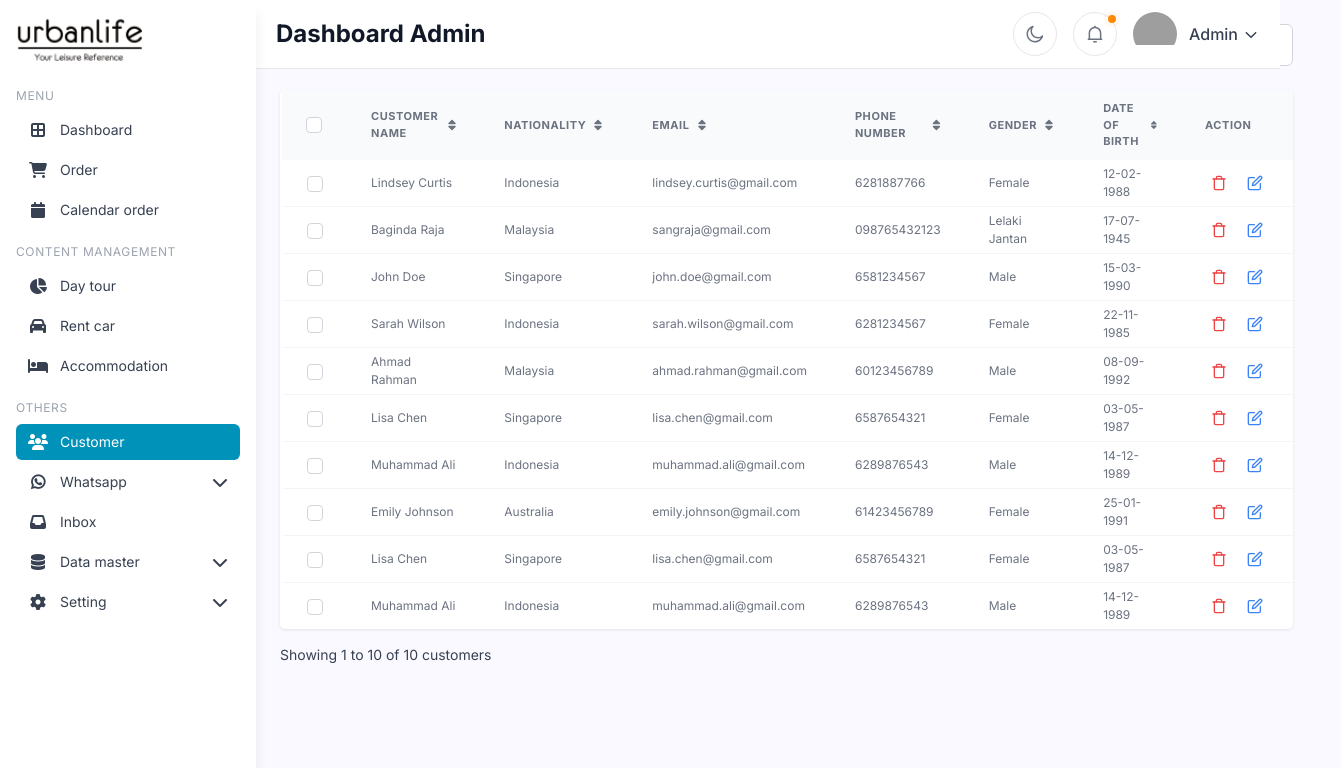
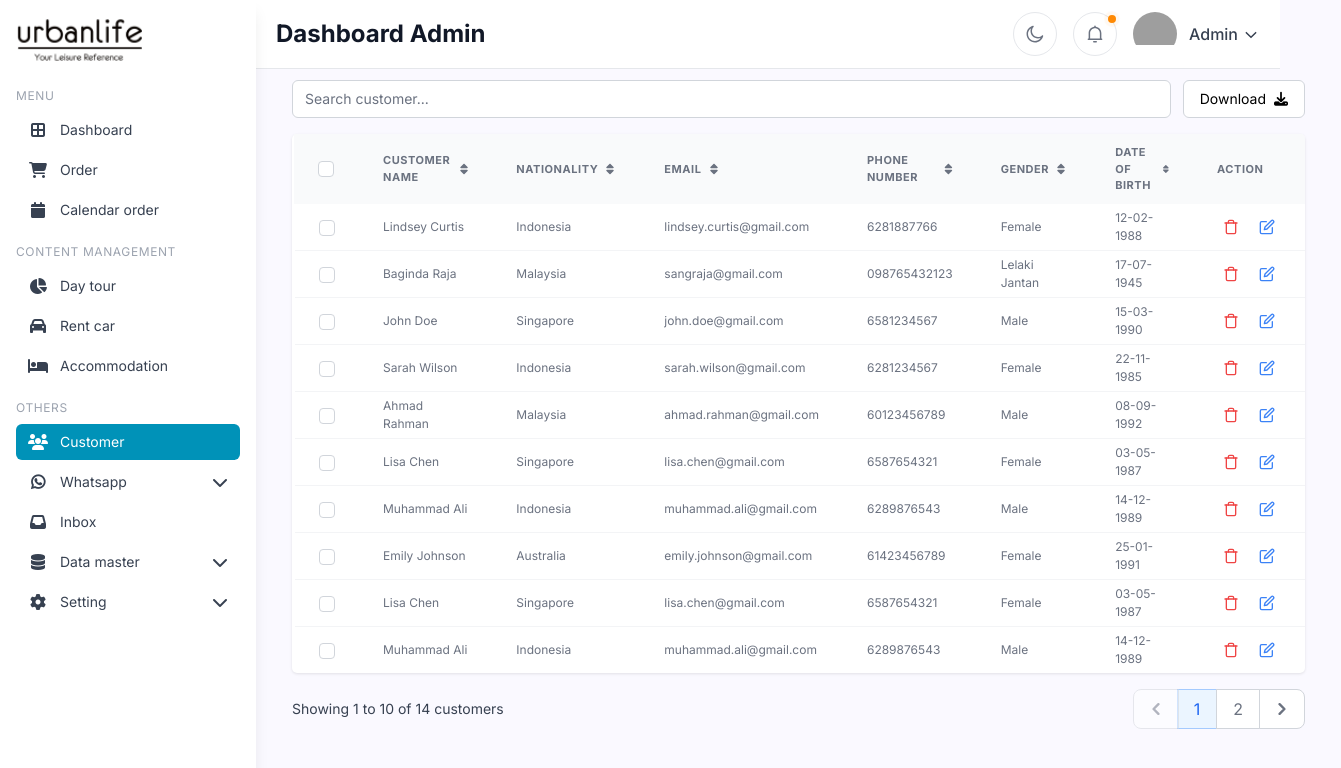
Before and after one commit to myreds12/urbanlife-frontend, a React (Vite) app in the folder urbanlife-frontend/: page /admin/customer in a window 1280 px wide. Shown: the top 768 px of the page, 1341 px wide, since content can reach past the window. Built offline with nearby package versions, Linux system fonts and the light colour scheme; grey boxes are pictures that could not be loaded; a web font is replaced by a local one.

Commit message:
feat(AdminDashboard): improve customer data handling and UI

```diff
--- a/urbanlife-frontend/src/components/AdminDashboard/Utils/Ui/button/DownloadButton.jsx
+++ b/urbanlife-frontend/src/components/AdminDashboard/Utils/Ui/button/DownloadButton.jsx
@@ -2,39 +2,47 @@ import React from 'react';
 
 const DownloadButton = ({ data, filename = 'data.csv' }) => {
   const handleDownload = () => {
-    const csvContent = [
-      ['Customer Name', 'Nationality', 'Email', 'Phone Number', 'Gender', 'Date of Birth'],
-      ...data.map(row => [
-        row.customer_name,
-        row.nationality,
-        row.email,
-        row.phone_number,
-        row.gender,
-        row.date_of_birth,
-      ]),
-    ]
-      .map(e => e.join(','))
-      .join('\n');
+    if (!data || data.length === 0) return;
 
-    const blob = new Blob([csvContent], { type: 'text/csv' });
-    const url = window.URL.createObjectURL(blob);
+    const headers = [
+      'Customer Name',
+      'Nationality',
+      'Email',
+      'Phone Number',
+      'Gender',
+      'Date of Birth',
+    ];
+
+    const keys = [
+      'customer_name',
+      'nationality',
+      'email',
+      'phone_number',
+      'gender',
+      'date_of_birth',
+    ];
+
+    const csvRows = [
+      headers.join(','),
+      ...data.map(row => keys.map(key => `"${row[key] ?? ''}"`).join(',')),
+    ];
+
+    const blob = new Blob([csvRows.join('\n')], { type: 'text/csv' });
+    const url = URL.createObjectURL(blob);
 
     const a = document.createElement('a');
     a.href = url;
     a.download = filename;
     a.click();
-    window.URL.revokeObjectURL(url);
+    URL.revokeObjectURL(url);
   };
 
   return (
     <button
       onClick={handleDownload}
-      className="bg-white border border-gray-300 text-sm px-4 py-2 rounded-md hover:bg-gray-100 flex items-center gap-2"
+      className="bg-white border border-gray-300 rounded-md px-4 py-2 text-sm hover:bg-gray-100 flex items-center gap-2"
     >
-      Download
-      <svg xmlns="http://www.w3.org/2000/svg" className="w-4 h-4" fill="none" viewBox="0 0 24 24" stroke="currentColor">
-        <path strokeLinecap="round" strokeLinejoin="round" strokeWidth={2} d="M4 16v2a2 2 0 002 2h12a2 2 0 002-2v-2M7 10l5 5 5-5M12 15V3" />
-      </svg>
+      Download <i className="fa-solid fa-download" />
     </button>
   );
 };
--- a/urbanlife-frontend/src/pages/AdminDashboard/Customer/Customer.jsx
+++ b/urbanlife-frontend/src/pages/AdminDashboard/Customer/Customer.jsx
@@ -7,7 +7,7 @@ const Customer = () => {
   const [selectedRows, setSelectedRows] = useState([]);
   const [sortConfig, setSortConfig] = useState({ key: null, direction: 'asc' });
   const [currentPage, setCurrentPage] = useState(1);
-  const [searchQuery, setSearchQuery] = useState('');
+  const [searchTerm, setSearchTerm] = useState('');
   const itemsPerPage = 10;
 
   const [customerData, setCustomerData] = useState([
@@ -21,6 +21,10 @@ const Customer = () => {
     { id: 'C008', customer_name: 'Emily Johnson', nationality: 'Australia', email: 'emily.johnson@gmail.com', phone_number: '61423456789', gender: 'Female', date_of_birth: '25-01-1991' },
     { id: 'C009', customer_name: 'Lisa Chen', nationality: 'Singapore', email: 'lisa.chen@gmail.com', phone_number: '6587654321', gender: 'Female', date_of_birth: '03-05-1987' },
     { id: 'C0010', customer_name: 'Muhammad Ali', nationality: 'Indonesia', email: 'muhammad.ali@gmail.com', phone_number: '6289876543', gender: 'Male', date_of_birth: '14-12-1989' },
+    { id: 'C0011', customer_name: 'Emily Johnson', nationality: 'Australia', email: 'emily.johnson@gmail.com', phone_number: '61423456789', gender: 'Female', date_of_birth: '25-01-1991' },
+    { id: 'C0012', customer_name: 'Lisa Chen', nationality: 'Singapore', email: 'lisa.chen@gmail.com', phone_number: '6587654321', gender: 'Female', date_of_birth: '03-05-1987' },
+    { id: 'C0013', customer_name: 'Muhammad Ali', nationality: 'Indonesia', email: 'muhammad.ali@gmail.com', phone_number: '6289876543', gender: 'Male', date_of_birth: '14-12-1989' },
+    { id: 'C0014', customer_name: 'Emily Johnson', nationality: 'Australia', email: 'emily.johnson@gmail.com', phone_number: '61423456789', gender: 'Female', date_of_birth: '25-01-1991' },
   ]);
 
   const columns = ['Customer name', 'Nationality', 'Email', 'Phone number', 'Gender', 'Date of birth', 'Action'];
@@ -35,7 +39,11 @@ const Customer = () => {
   };
 
   const handleRowSelect = (rowId) => {
-    setSelectedRows(prev => prev.includes(rowId) ? prev.filter(id => id !== rowId) : [...prev, rowId]);
+    setSelectedRows(prev =>
+      prev.includes(rowId)
+        ? prev.filter(id => id !== rowId)
+        : [...prev, rowId]
+    );
   };
 
   const handleEdit = (row) => {
@@ -52,13 +60,12 @@ const Customer = () => {
   };
 
   const filteredData = useMemo(() => {
-    if (!searchQuery.trim()) return customerData;
-    return customerData.filter(cust =>
-      Object.values(cust).some(value =>
-        value.toLowerCase().includes(searchQuery.toLowerCase())
+    return customerData.filter((customer) =>
+      Object.values(customer).some(value =>
+        String(value).toLowerCase().includes(searchTerm.toLowerCase())
       )
     );
-  }, [customerData, searchQuery]);
+  }, [customerData, searchTerm]);
 
   const sortedData = useMemo(() => {
     if (!sortConfig.key) return filteredData;
@@ -80,19 +87,18 @@ const Customer = () => {
   };
 
   return (
-    <div className="p-2">
-      <div className="flex flex-col sm:flex-row justify-between items-center mb-6 gap-4">
-        <h2 className="text-xl font-bold text-gray-800">Customer</h2>
-        <div className="flex gap-3 w-full sm:w-auto">
-          <input
-            type="text"
-            placeholder="Search..."
-            value={searchQuery}
-            onChange={(e) => setSearchQuery(e.target.value)}
-            className="px-4 py-2 border border-gray-300 rounded-md w-full sm:w-[240px]"
-          />
-          <DownloadButton data={sortedData} filename="customer-data.csv" />
-        </div>
+    <div className="p-5 space-y-4">
+      <h2 className="text-xl font-bold text-gray-800">Customer</h2>
+
+      <div className="flex flex-col sm:flex-row sm:justify-between gap-3">
+        <input
+          type="text"
+          placeholder="Search customer..."
+          className="border border-gray-300 rounded-md px-3 py-2 text-sm w-full sm:w-[250px]"
+          value={searchTerm}
+          onChange={(e) => setSearchTerm(e.target.value)}
+        />
+        <DownloadButton data={filteredData} filename="customers.csv" />
       </div>
 
       <Table
```
